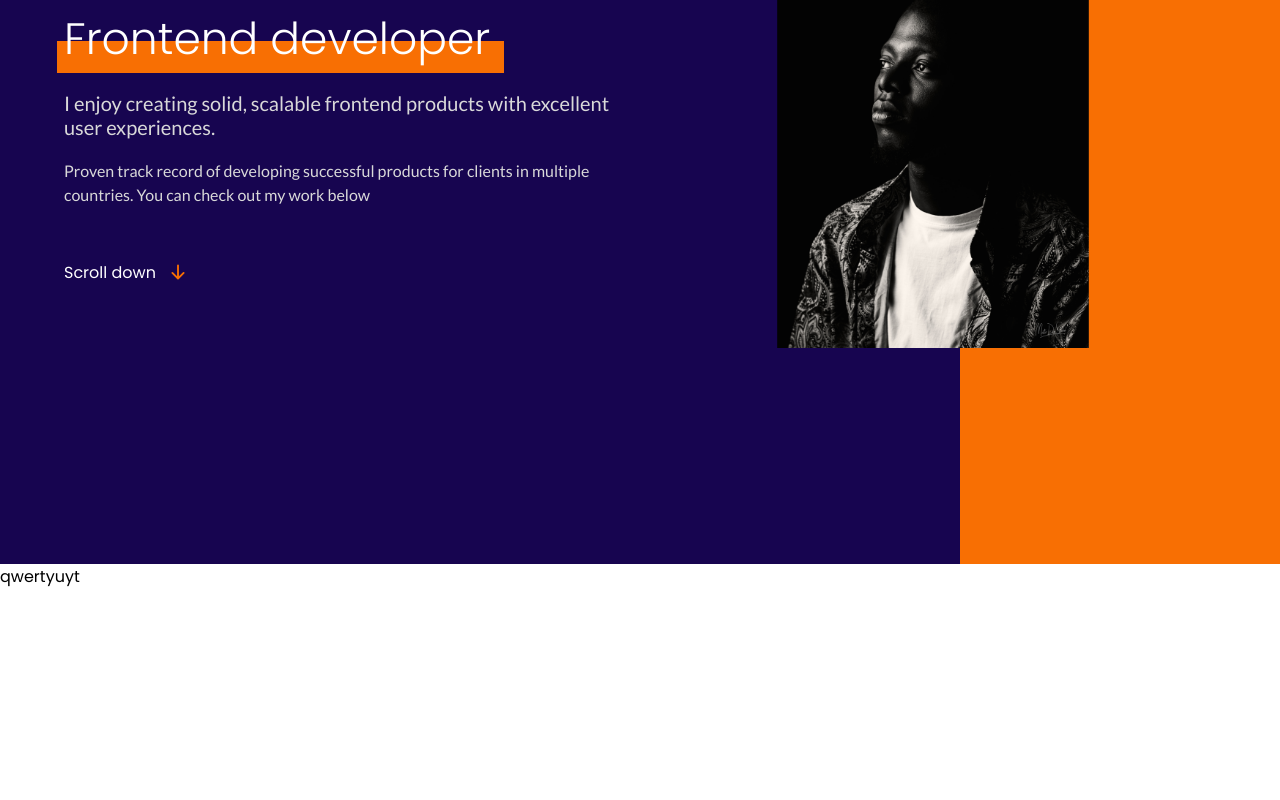
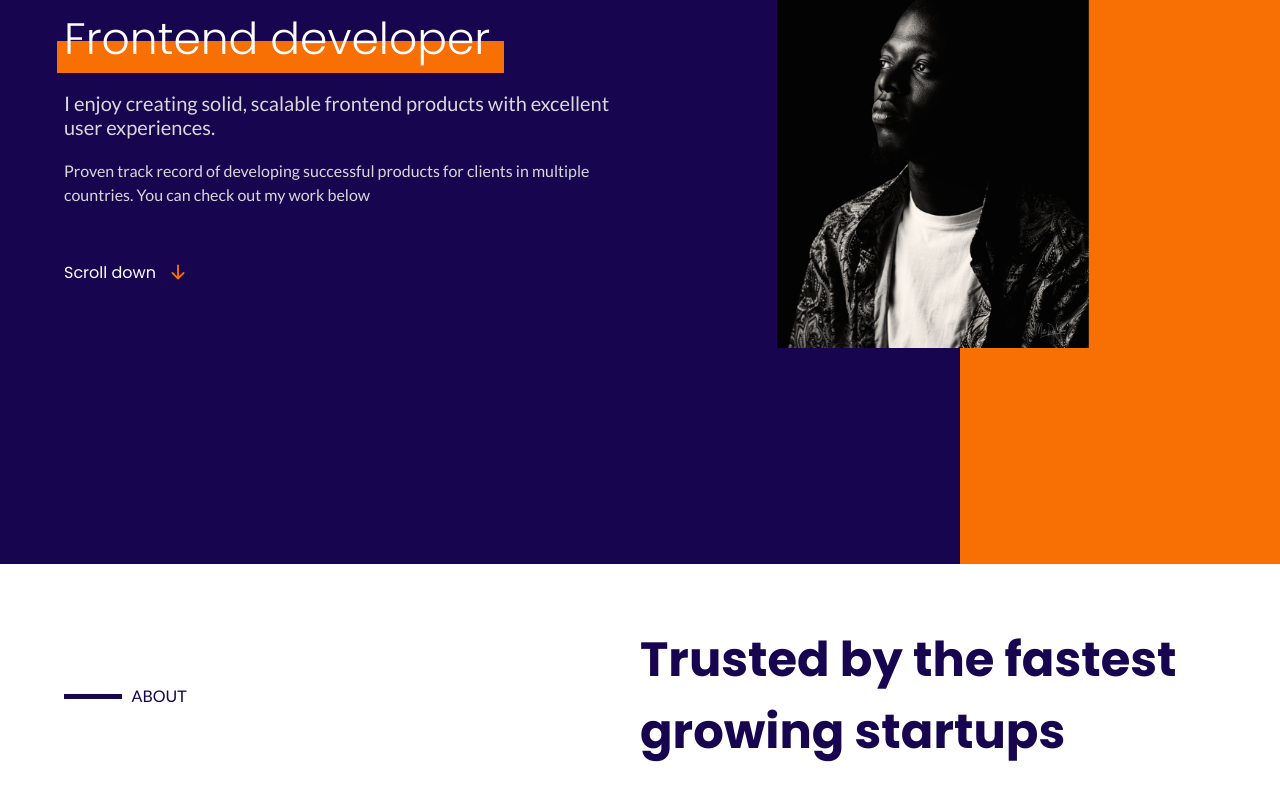
Before and after one commit to Linktoyinka/v4-portfolio, a React app: page / in a window 1280 px wide. Shown: the part 356-1156 px from the top of the page. Before the commit the page ends 945 px from the top, so only its background shows below. Built offline with nearby package versions, Linux system fonts and the light colour scheme; the HTML template or start-up script is replaced by a standard one.

Commit message:
headline section added

```diff
--- /dev/null
+++ b/src/components/headline/Headline.css
@@ -0,0 +1,32 @@
+.headline {
+    display: flex;
+}
+
+.headline>* {
+    flex: 1;
+}
+
+.headline-title {
+    display: flex;
+    align-items: center;
+    gap: 10px;
+}
+
+.headline-title div {
+    width: 10%;
+    height: 5px;
+    background: var(--blue);
+}
+
+.headline-title .p-small {
+    color: var(--blue);
+    font-weight: 500;
+    text-transform: uppercase;
+}
+
+@media screen and (max-width: 650px) {
+    .headline {
+        flex-direction: column;
+        gap: 20px;
+    }
+}
--- /dev/null
+++ b/src/components/headline/Headline.jsx
@@ -0,0 +1,18 @@
+import React from 'react'
+import './Headline.css'
+
+const Headline = ({ title, subtitle}) => {
+  return (
+    <div className='headline'>
+        <div className='headline-title'>
+            <div></div> <p className='p-small'>{title}</p>
+        </div>
+
+        <div className='headline-subtitle'>
+            <h2>{subtitle}</h2>
+        </div>
+    </div>
+  )
+}
+
+export default Headline
--- a/src/components/index.js
+++ b/src/components/index.js
@@ -1 +1,2 @@
 export { default as Navbar } from './navbar/Navbar'
+export { default as Headline } from './headline/Headline'
--- a/src/containers/about/About.jsx
+++ b/src/containers/about/About.jsx
@@ -1,10 +1,11 @@
 import React from 'react'
 import './About.css'
+import { Headline } from '../../components'
 
 const About = () => {
   return (
-    <section>
-      qwertyuyt
+    <section className='padding' id='about'>
+      <Headline title='About' subtitle='Trusted by the fastest growing startups'/>
     </section>
   )
 }
--- a/src/index.css
+++ b/src/index.css
@@ -19,6 +19,14 @@ h1 {
   font-size: clamp(25px, 5vw, 44px);
   font-style: normal;
   font-weight: 300;
+  line-height: normal;
+}
+
+h2 {
+  color: var(--blue);
+  font-size: clamp(30px, 5vw, 48px);
+  font-style: normal;
+  font-weight: 700;
   line-height: normal;
 }
 
@@ -52,8 +60,16 @@ a {
   padding: 70px 5% 50px 5%;
 }
 
+.padding {
+  padding: 60px 5%;
+}
+
 @media screen and (max-width: 650px) {
   .hero-padding {
     padding: 170px 5% 50px 5%;
   }
+
+  .padding {
+    padding: 40px 5%;
+  }
 }
```
